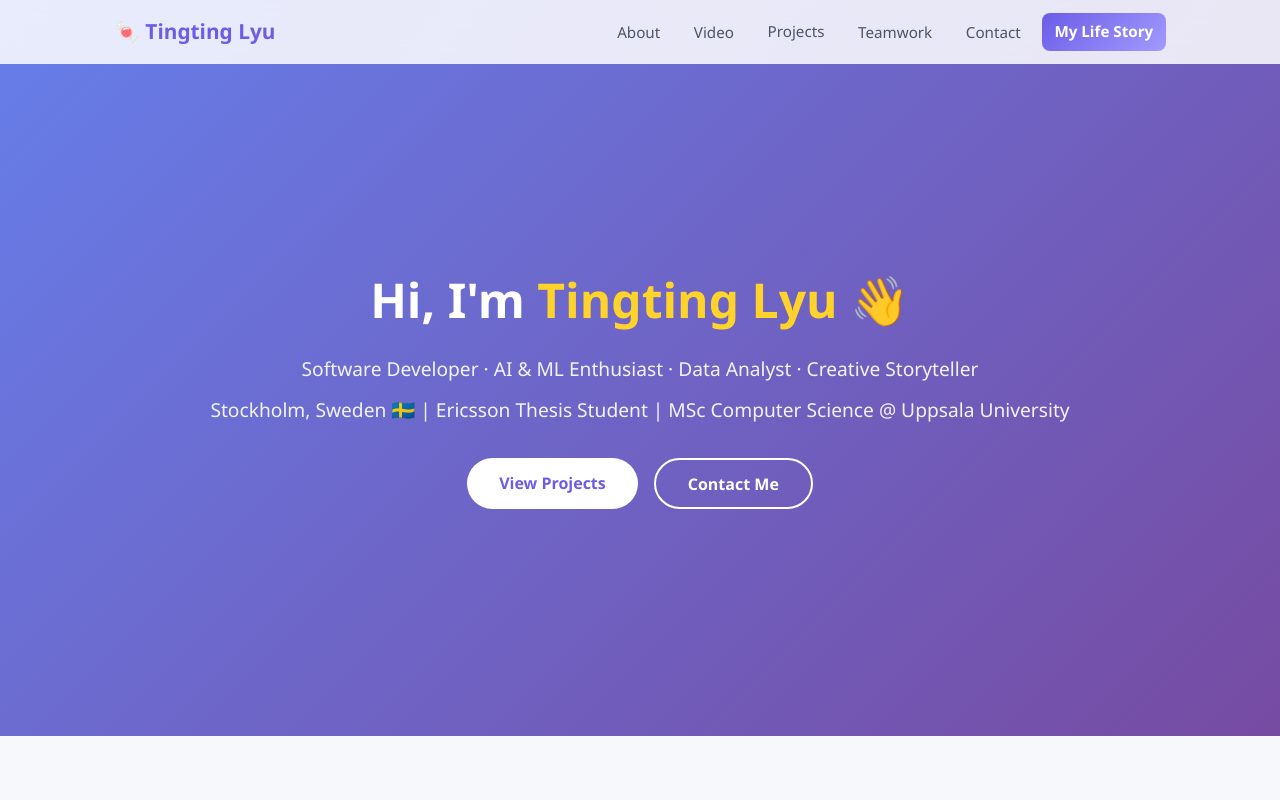
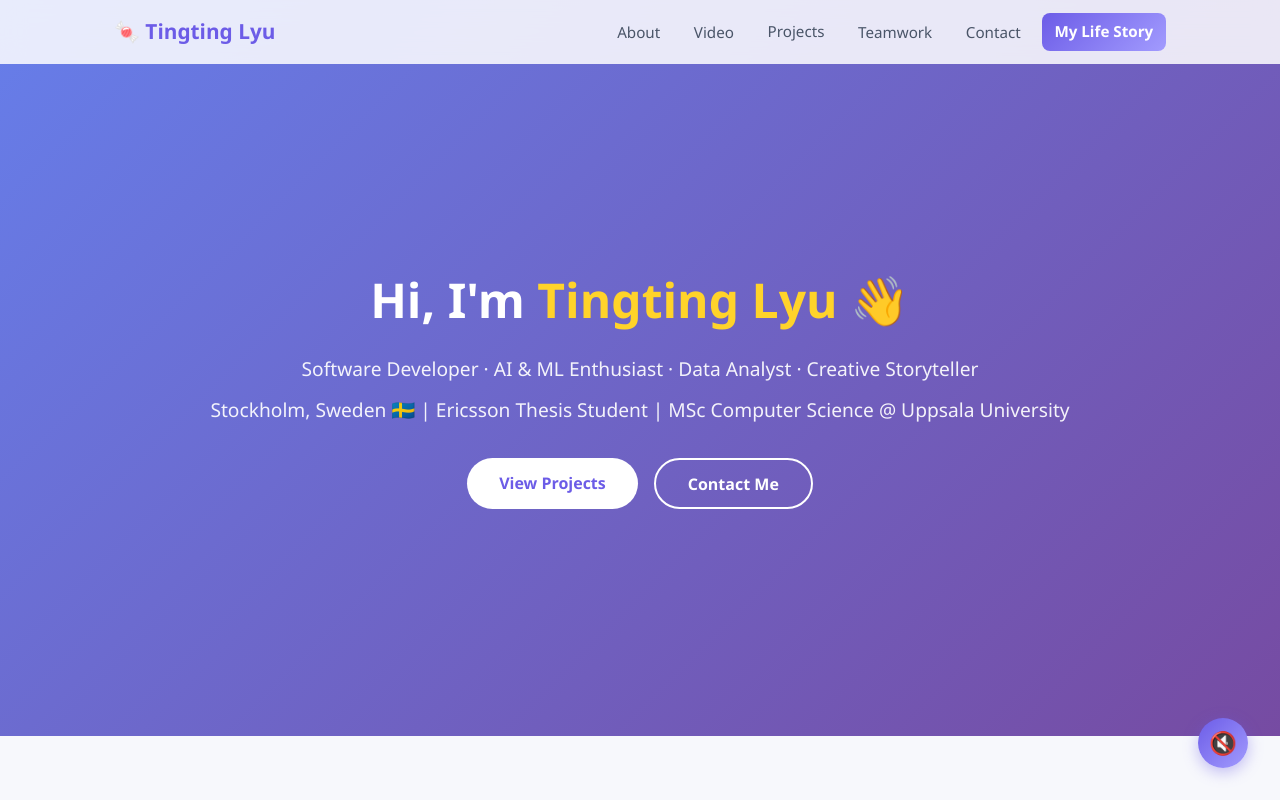
Before and after one commit to Shirely5752/Tangtang-UI, a React (Create React App) app: page /#/ in a window 1280 px wide. Shown: the top 800 px of the page. Built offline with nearby package versions, Linux system fonts and the light colour scheme.

Commit message:
Add background music with floating toggle button

```diff
--- a/src/components/Content.tsx
+++ b/src/components/Content.tsx
@@ -2,8 +2,26 @@ import React from 'react';
 import { Link } from 'react-router-dom';
 
 const Content = () => {
+  const [musicOn, setMusicOn] = React.useState(false);
+  const audioRef = React.useRef<HTMLAudioElement>(null);
+
+  const toggleMusic = () => {
+    if (audioRef.current) {
+      if (musicOn) {
+        audioRef.current.pause();
+      } else {
+        audioRef.current.play();
+      }
+      setMusicOn(!musicOn);
+    }
+  };
+
   return (
     <main>
+      <audio ref={audioRef} loop src="https://drive.google.com/uc?export=download&id=195Qj4q1BFXy6YY1CsOksQ6hYceTCej4C" />
+      <button className="music-toggle" onClick={toggleMusic} aria-label="Toggle music">
+        {musicOn ? '🔊' : '🔇'}
+      </button>
       {/* Hero */}
       <section className="hero">
         <div className="hero__text">
--- a/src/styles/style.css
+++ b/src/styles/style.css
@@ -305,6 +305,17 @@ button.btn--outline:hover { background: #fff; color: #6c5ce7; }
 .story-chapter__card h3 { font-size: 1.2rem; margin-bottom: 0.6rem; }
 .story-chapter__card p { color: #4a5568; font-size: 0.95rem; line-height: 1.8; }
 
+/* ===== Music Toggle ===== */
+.music-toggle {
+  position: fixed; bottom: 2rem; right: 2rem; z-index: 200;
+  width: 50px; height: 50px; border-radius: 50%; border: none;
+  background: linear-gradient(135deg, #6c5ce7, #a29bfe);
+  color: #fff; font-size: 1.4rem; cursor: pointer;
+  box-shadow: 0 4px 15px rgba(108,92,231,0.4);
+  transition: transform 0.3s;
+}
+.music-toggle:hover { transform: scale(1.1); }
+
 /* ===== Footer ===== */
 .footer {
   text-align: center; padding: 2rem; color: #a0aec0;
```
